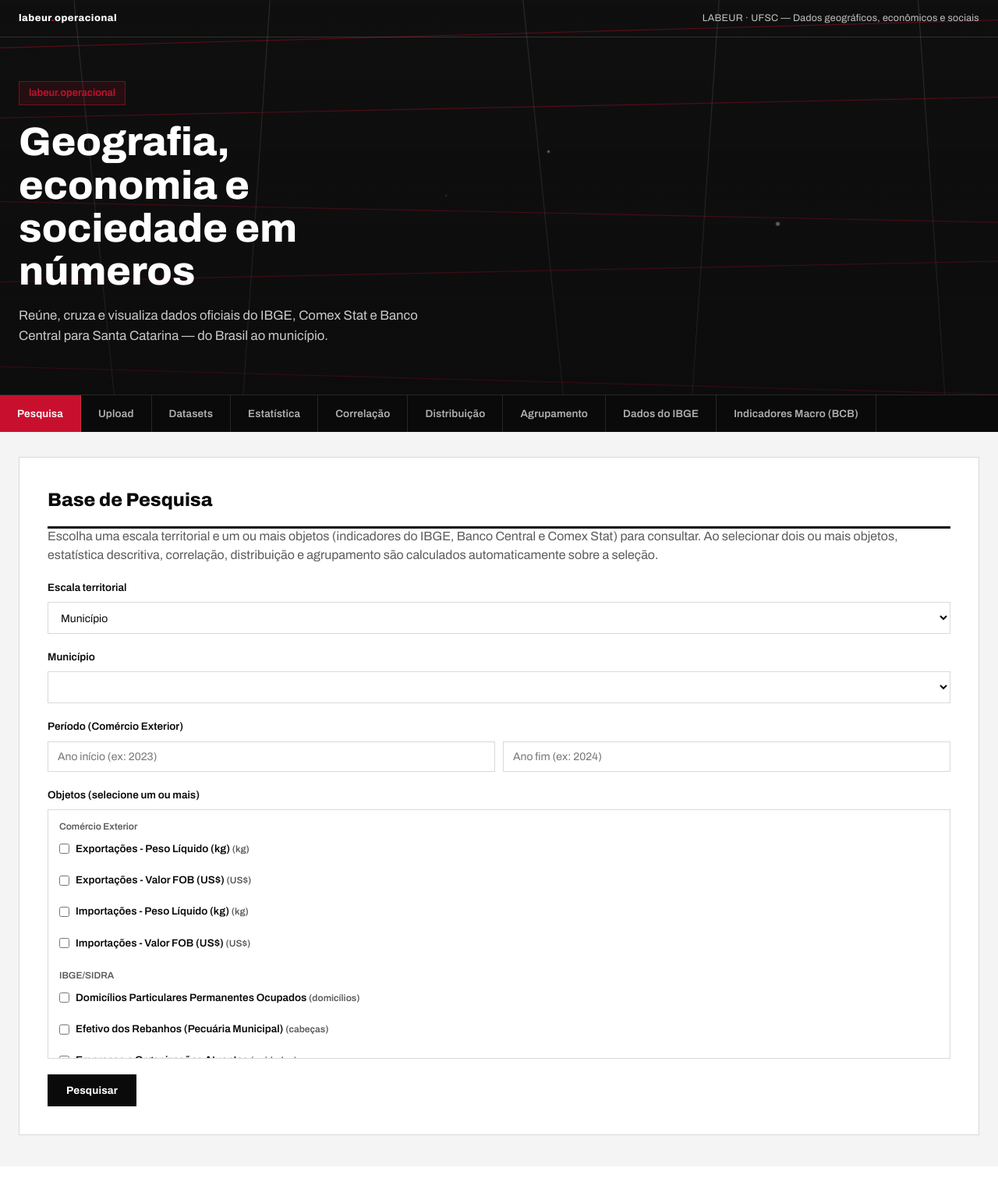
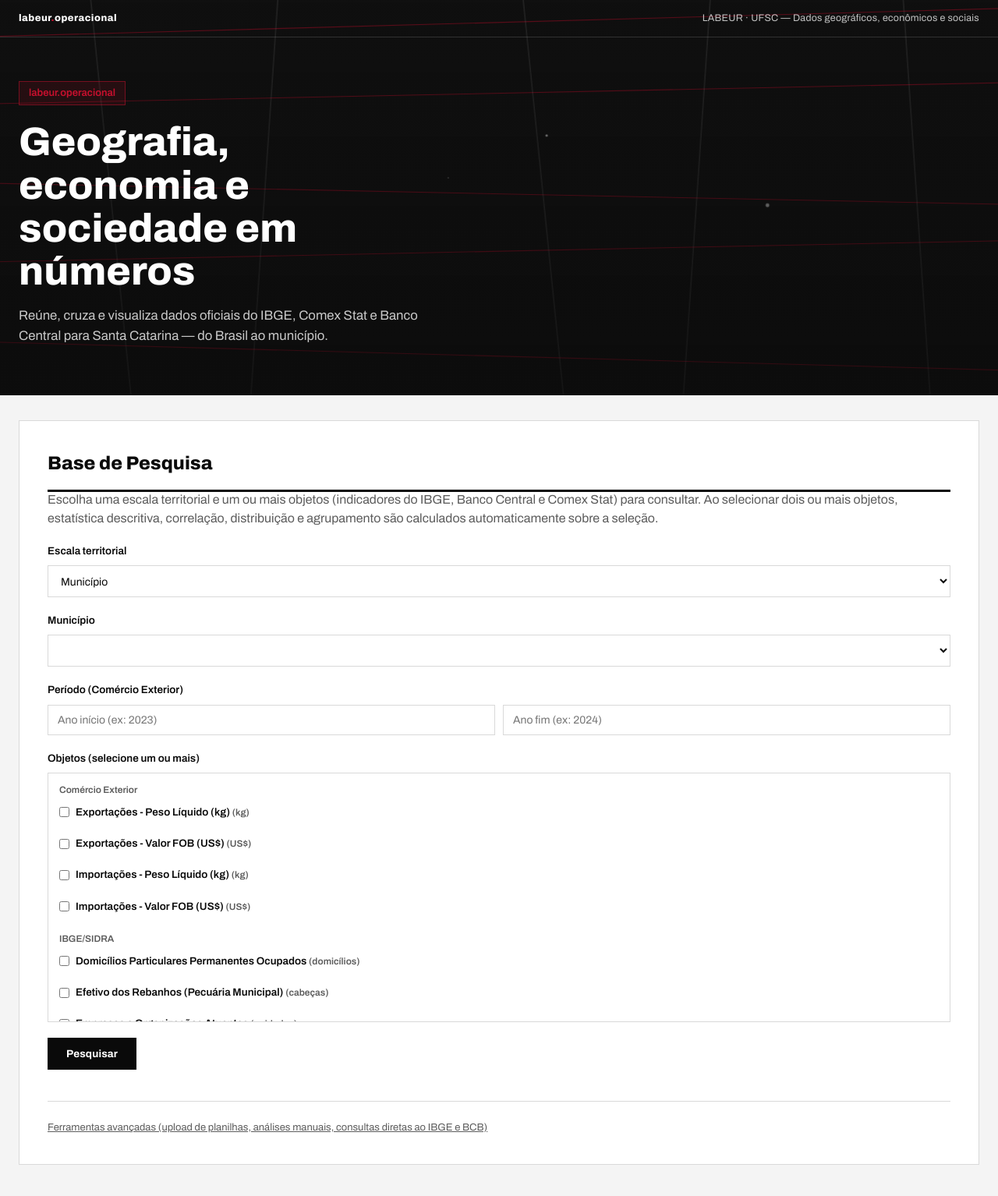
Before and after one commit to gustavomigreis/plataforma-analise-dados, a Flask app: page / in a window 1280 px wide. Shown: the whole page at 78% size. Before the commit the page ends 1456 px from the top, so only its background shows below. Run offline with Flask 3, Linux system fonts and the light colour scheme; data that the repository does not hold is empty; some libraries are stand-ins or nearby versions.

Commit message:
Unifica a plataforma: Pesquisa vira a unica tela inicial
- A barra de abas (Upload, Datasets, Estatistica, Correlacao,
  Distribuicao, Agrupamento, IBGE, BCB) fica escondida por padrao.
  A pagina abre direto na tela de Pesquisa, sem mais nada competindo
  por atencao - so a escolha de escala + objetos, e ao pesquisar os
  dados e as analises aparecem logo abaixo, na mesma tela (com
  scroll automatico ate o resultado).

- As ferramentas antigas continuam todas funcionando exatamente como
  antes, mas agora atras de um link discreto ('Ferramentas
  avancadas...') no rodape da tela de Pesquisa, para quem quiser ir
  alem do fluxo guiado.

- abrir_aba() passou a aceitar um elemento de botao opcional, para
  poder trocar de aba por codigo (ao revelar as ferramentas
  avancadas) sem depender de um evento de clique real.

Co-Authored-By: Claude Sonnet 5 <noreply@anthropic.com>
Claude-Session: https://claude.ai/code/session_01DoN48JSRx2YSbGyEfR3ZuH

```diff
--- a/templates/index.html
+++ b/templates/index.html
@@ -504,7 +504,7 @@
             <p>Reúne, cruza e visualiza dados oficiais do IBGE, Comex Stat e Banco Central para Santa Catarina — do Brasil ao município.</p>
         </div>
 
-        <div class="tabs">
+        <div class="tabs" id="tabs_barra" style="display: none;">
             <button class="tab-button active" onclick="abrir_aba('pesquisa')">Pesquisa</button>
             <button class="tab-button" onclick="abrir_aba('upload')">Upload</button>
             <button class="tab-button" onclick="abrir_aba('datasets')">Datasets</button>
@@ -561,6 +561,12 @@
 
             <button class="btn btn-primary" onclick="pesquisa_consultar()">Pesquisar</button>
             <div id="pesquisa_resultado"></div>
+
+            <div style="margin-top: 40px; padding-top: 20px; border-top: 1px solid var(--cinza-linha);">
+                <a href="#" onclick="mostrar_ferramentas_avancadas(); return false;" style="color: var(--cinza-texto); font-size: 13px; text-decoration: underline;">
+                    Ferramentas avançadas (upload de planilhas, análises manuais, consultas diretas ao IBGE e BCB)
+                </a>
+            </div>
         </div>
 
         <!-- ABA: UPLOAD -->
@@ -1003,10 +1009,12 @@
             if (ano_fim) payload.ano_fim = ano_fim;
 
             resultadoDiv.innerHTML = '<p style="color: var(--cinza-texto);">Consultando...</p>';
+            resultadoDiv.scrollIntoView({behavior: 'smooth', block: 'start'});
 
             axios.post('/api/pesquisa/consultar', payload)
                 .then(response => {
                     pesquisa_exibir_resultado(response.data);
+                    resultadoDiv.scrollIntoView({behavior: 'smooth', block: 'start'});
                 })
                 .catch(error => {
                     const msg = error.response?.data?.erro || 'Erro ao consultar a base de pesquisa';
@@ -1120,12 +1128,28 @@
             }
         });
 
-        function abrir_aba(nome_aba) {
+        function abrir_aba(nome_aba, botaoEl) {
             document.querySelectorAll('.tab-content').forEach(el => el.classList.remove('active'));
             document.querySelectorAll('.tab-button').forEach(el => el.classList.remove('active'));
 
             document.getElementById(nome_aba).classList.add('active');
-            event.target.classList.add('active');
+
+            // botaoEl é passado quando a troca de aba é feita por código (sem
+            // clique de verdade); se não vier, usa o event.target do clique.
+            const alvo = botaoEl || (typeof event !== 'undefined' ? event.target : null);
+            if (alvo) alvo.classList.add('active');
+        }
+
+        // A plataforma abre direto na tela de Pesquisa, com a barra de abas
+        // escondida - as demais ferramentas (Upload, Datasets, análises
+        // manuais, consultas diretas ao IBGE/BCB) ficam atrás deste link,
+        // para quem quiser ir além do fluxo guiado de escala + objetos.
+        function mostrar_ferramentas_avancadas() {
+            const barra = document.getElementById('tabs_barra');
+            barra.style.display = '';
+            const botaoUpload = barra.querySelector('.tab-button:nth-child(2)');
+            abrir_aba('upload', botaoUpload);
+            barra.scrollIntoView({behavior: 'smooth', block: 'start'});
         }
 
         function fazer_upload() {
```
